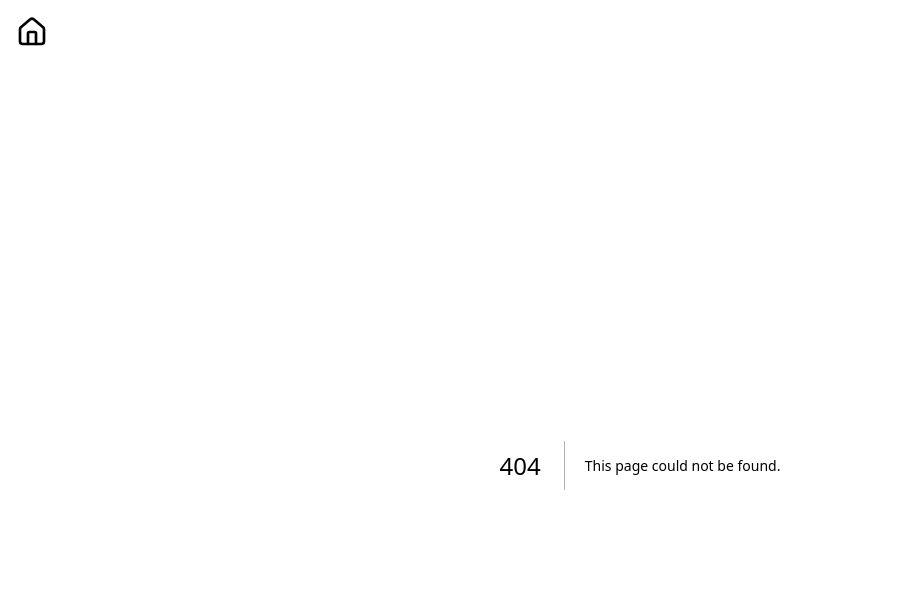
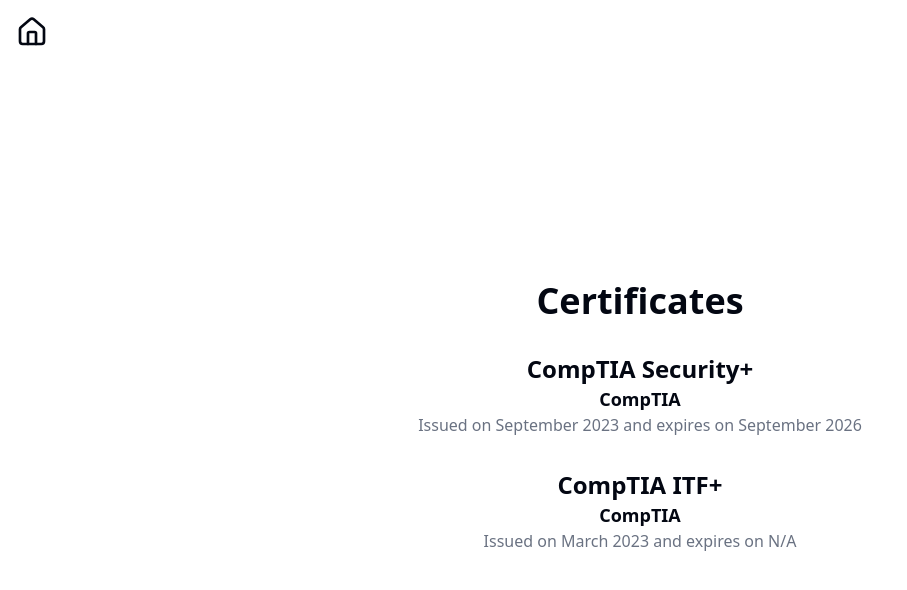
Before and after one commit to secmancer/secmancer.github.io, a Next.js app: page /certs in a window 1280 px wide. Before the commit this address had no page. Shown: the top 590 px of the page, without its empty margins (0-907 px from the left). Built offline with nearby package versions, Linux system fonts and the light colour scheme.

Commit message:
more work

```diff
--- /dev/null
+++ b/src/app/certs/page.jsx
@@ -0,0 +1,21 @@
+import Cert from "@/components/certificate";
+
+export default function Page() {
+  return (
+    <div className="w-full h-full flex flex-col items-center justify-center p-8 space-y-8">
+      <h1 className="text-4xl font-bold">Certificates</h1>
+      <Cert
+        title="CompTIA Security+"
+        organization="CompTIA"
+        date_of_issue="September 2023"
+        date_of_expiry="September 2026"
+      />
+      <Cert
+        title="CompTIA ITF+"
+        organization="CompTIA"
+        date_of_issue="March 2023"
+        date_of_expiry="N/A"
+      />
+    </div>
+  );
+}
--- a/src/app/experience/page.jsx
+++ b/src/app/experience/page.jsx
@@ -18,8 +18,21 @@
       />
       <Job
         title="FIRST 3512 - Software Lead"
-        description="Oversee and manage client networks. Provide updates and needed IT assistance. Provide services like vulnerability assessments and penetration testing when requested."
+        workplace="FIRST 3512 Spartatroniks"
+        description="Lead the software team in developing the robot's code. Work with the mechanical and electrical teams to ensure the robot is functional. Manage our GitHub repo and deligate tasks to other software members. Also provide technician work to the robot during competitions."
         dates="August 2022 - May 2023"
+      />
+      <Job
+        title="FIRST 3512 - Software Student"
+        workplace="FIRST 3512 Spartatroniks"
+        description="Program crucial aspects of the robot's code. Work with the mechanical and electrical teams to ensure the robot is functional."
+        dates="June 2019 - Jun 2022"
+      />
+      <Job
+        title="FIRST 3512 - Robotics Student"
+        workplace="FIRST 3512 Spartatroniks"
+        description="Help with planning the our first dinner auction event. Member of the winning Chairman's Award team at the 2022 Central Valley Regional."
+        dates="June 2019 - Jun 2022"
       />
     </div>
   );
--- a/src/app/projects/page.jsx
+++ b/src/app/projects/page.jsx
@@ -1,7 +1,13 @@
+import Project from "@/components/project";
+
 export default function Page() {
   return (
-    <div className="w-full h-full flex items-center justify-center">
-      Under construction
+    <div className="w-full h-full flex flex-col items-center justify-center p-8 space-y-8">
+      <h1 className="text-4xl font-bold">Projects</h1>
+      <Project title="" description="test" />
+      <Project title="" description="test" />
+      <Project title="" description="test" />
+      <Project title="" description="test" />
     </div>
   );
 }
--- a/src/app/skills/page.jsx
+++ b/src/app/skills/page.jsx
@@ -1,7 +1,13 @@
+import Skill from "@/components/skill";
+
 export default function Page() {
   return (
-    <div className="w-full h-full flex items-center justify-center">
-      <h1 className="text-4xl font-bold">Hello, World!</h1>
+    <div className="w-full h-full flex flex-col items-center justify-center p-8 space-y-8">
+      <h1 className="text-4xl font-bold">Skills</h1>
+      <Skill title="" description="test" />
+      <Skill title="" description="test" />
+      <Skill title="" description="test" />
+      <Skill title="" description="test" />
     </div>
   );
 }
--- /dev/null
+++ b/src/components/certificate.tsx
@@ -0,0 +1,24 @@
+type CertProps = {
+  title: string;
+  organization: string;
+  date_of_issue: string;
+  date_of_expiry: string;
+  link: string;
+};
+
+export default function Cert({
+  title,
+  organization,
+  date_of_issue,
+  date_of_expiry,
+}: CertProps) {
+  return (
+    <div className="mb-8 text-center">
+      <h2 className="text-2xl font-semibold">{title}</h2>
+      <h6 className="text-lg font-semibold">{organization}</h6>
+      <p className="text-gray-500">
+        Issued on {date_of_issue} and expires on {date_of_expiry}
+      </p>
+    </div>
+  );
+}
--- a/src/components/navbar.jsx
+++ b/src/components/navbar.jsx
@@ -1,5 +1,5 @@
 import Link from "next/link";
-import { House } from "lucide-react";
+import { House, Pi } from "lucide-react";
 
 const links = [
   {
@@ -13,6 +13,10 @@
   {
     name: "Projects",
     href: "/projects",
+  },
+  {
+    name: "Certificates",
+    href: "/certs",
   },
   {
     name: "Resume",
--- /dev/null
+++ b/src/components/project.tsx
@@ -0,0 +1,17 @@
+type ProjectProps = {
+  title: string;
+  description: string;
+  link: string;
+};
+
+export default function Project({ title, description, link }: ProjectProps) {
+  return (
+    <div className="mb-8 text-center">
+      <h2 className="text-2xl font-semibold">{title}</h2>
+      <a href={link} className="text-blue-500">
+        {link}
+      </a>
+      <p>{description}</p>
+    </div>
+  );
+}
--- /dev/null
+++ b/src/components/skill.tsx
@@ -0,0 +1,13 @@
+type SkillProps = {
+  title: string;
+  description: string;
+};
+
+export default function Skill({ title, description }: SkillProps) {
+  return (
+    <div className="mb-8 text-center">
+      <h2 className="text-2xl font-semibold">{title}</h2>
+      <p>{description}</p>
+    </div>
+  );
+}
```
Also changed, not shown: 1 other file (tests, documents, lock files or other folders).
